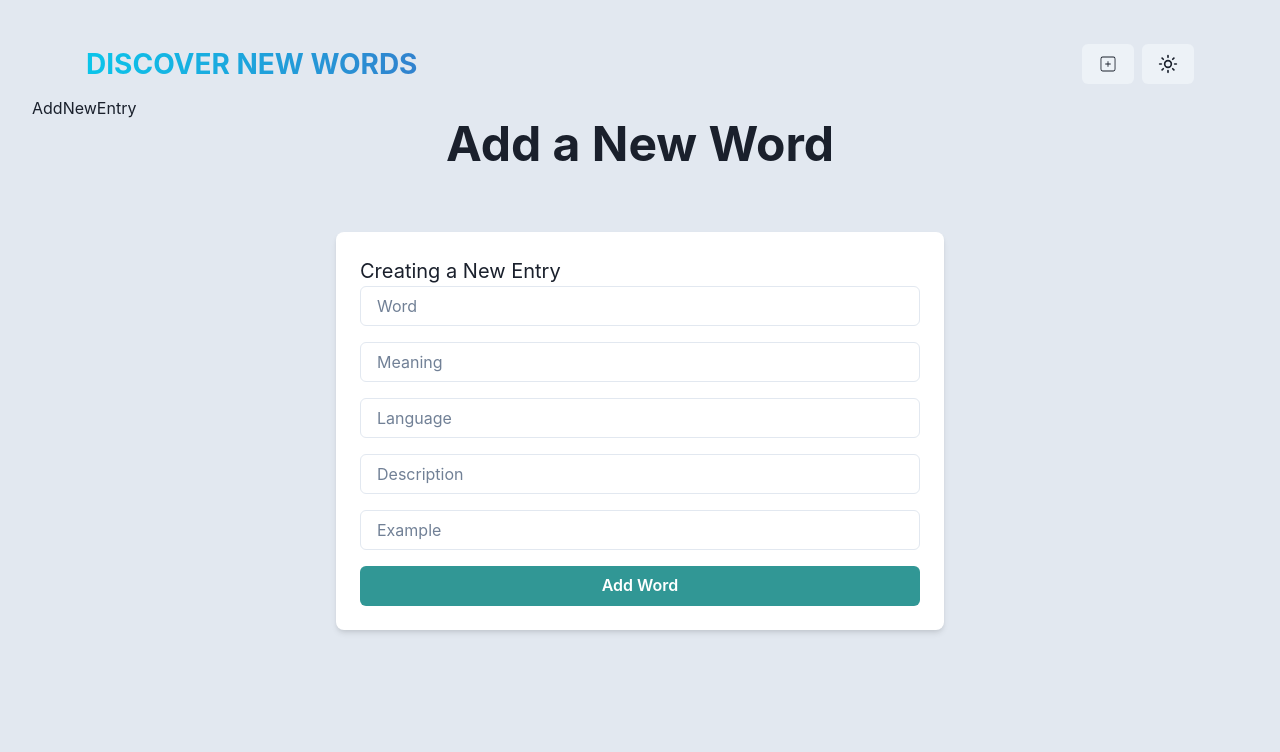
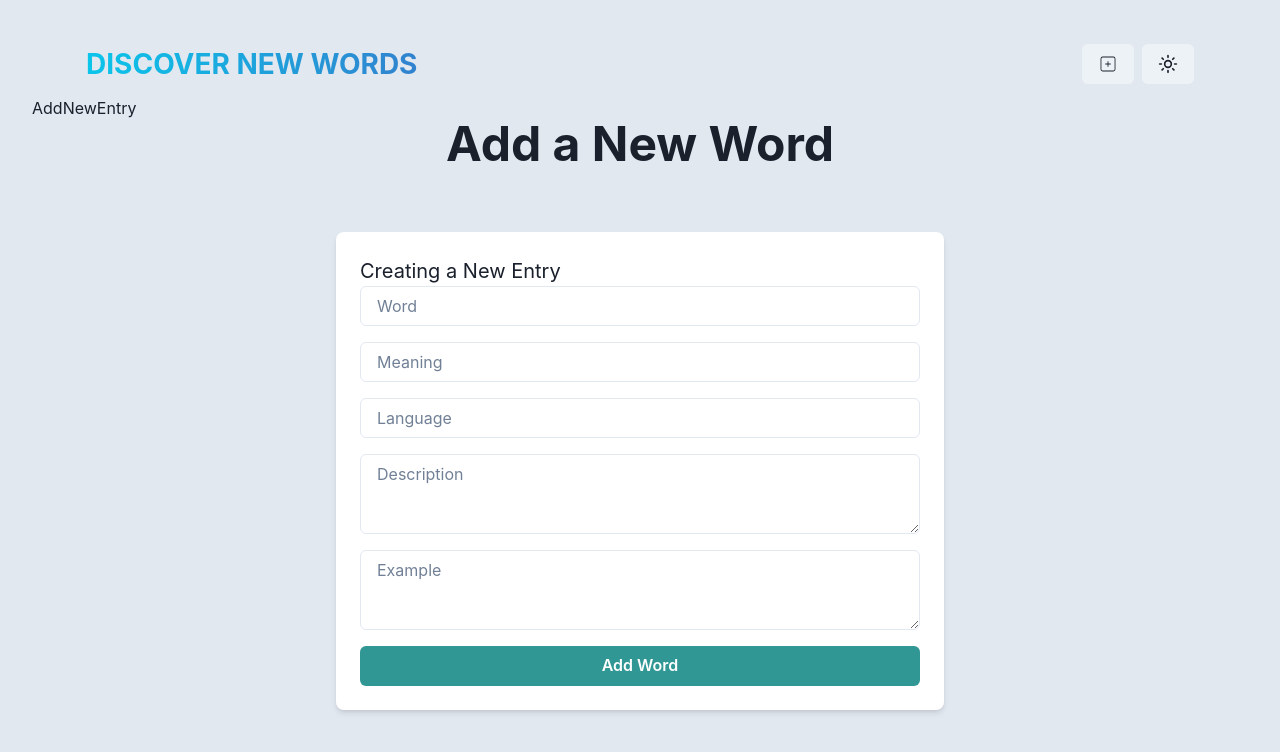
Before and after one commit to TinoCoda/dicovisu, a React (Vite) app in the folder frontend/: page /add in a window 1280 px wide. Shown: the top 752 px of the page. Built offline with nearby package versions, Linux system fonts and the light colour scheme.

Commit message:
enable multiline editing

```diff
--- a/frontend/src/pages/AddNewEntry.jsx
+++ b/frontend/src/pages/AddNewEntry.jsx
@@ -1,7 +1,7 @@
 import React from 'react'
 import { useState } from 'react'
 
-import { Box, Container, Text, VStack ,Heading, useColorModeValue, Input, Button, useToast} from "@chakra-ui/react"
+import { Box, Container, Text, VStack ,Heading, useColorModeValue, Input, Button, useToast,Textarea} from "@chakra-ui/react"
 import { useWordStore } from '../store/words'
 
 function AddNewEntry() {
@@ -81,13 +81,13 @@ function AddNewEntry() {
                         value={newWord.language}
                         onChange={(e) => setNewWord({...newWord, language: e.target.value})}
                     />
-                    <Input
+                    <Textarea
                         placeholder="Description"
                         name="description"
                         value={newWord.description}
                         onChange={(e) => setNewWord({...newWord, description: e.target.value})}
                     />
-                    <Input
+                    <Textarea
                         placeholder="Example"
                         name="example"
                         value={newWord.example}
```
